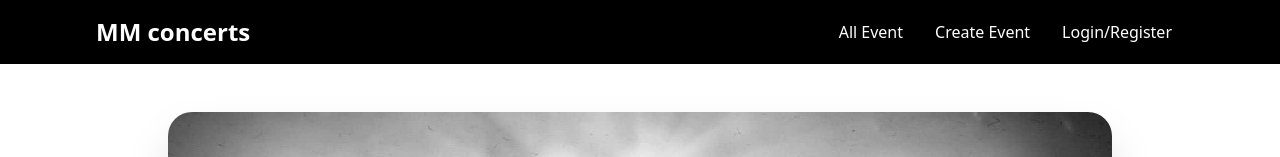
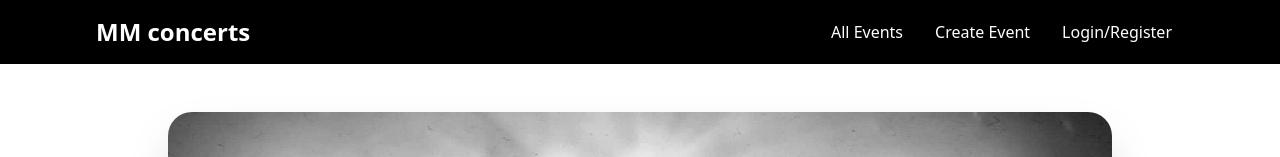
Before and after one commit to MorningMores/develop, a Nuxt app in the folder main_frontend/concert1/: page / in a window 1280 px wide. Shown: the top 157 px of the page. Built offline with nearby package versions, Linux system fonts and the light colour scheme.

Commit message:
fix: update navigation to remove ProductPage link

```diff
--- a/main_frontend/concert1/app/components/NavBar.vue
+++ b/main_frontend/concert1/app/components/NavBar.vue
@@ -18,7 +18,7 @@ const pages = ref([
 ])
 
 const authPages = ref([
-    { text: 'All Event', value: '/ProductPage'},
+    { text: 'All Events', value: '/'},
     { text: 'Create Event', value: '/CreateEventPage'},
     { text: 'Login/Register', value: '/LoginPage'},
 ])
```
